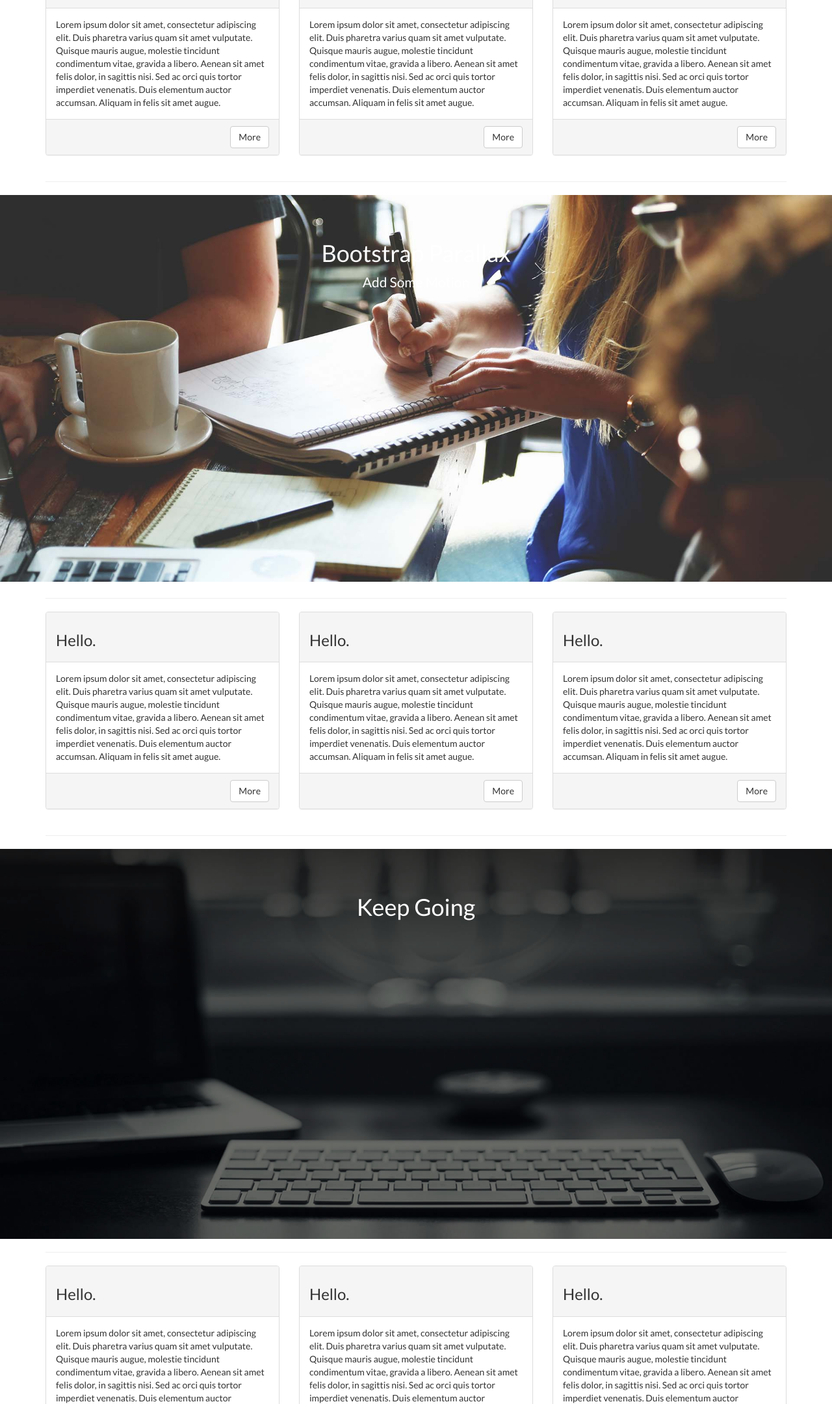
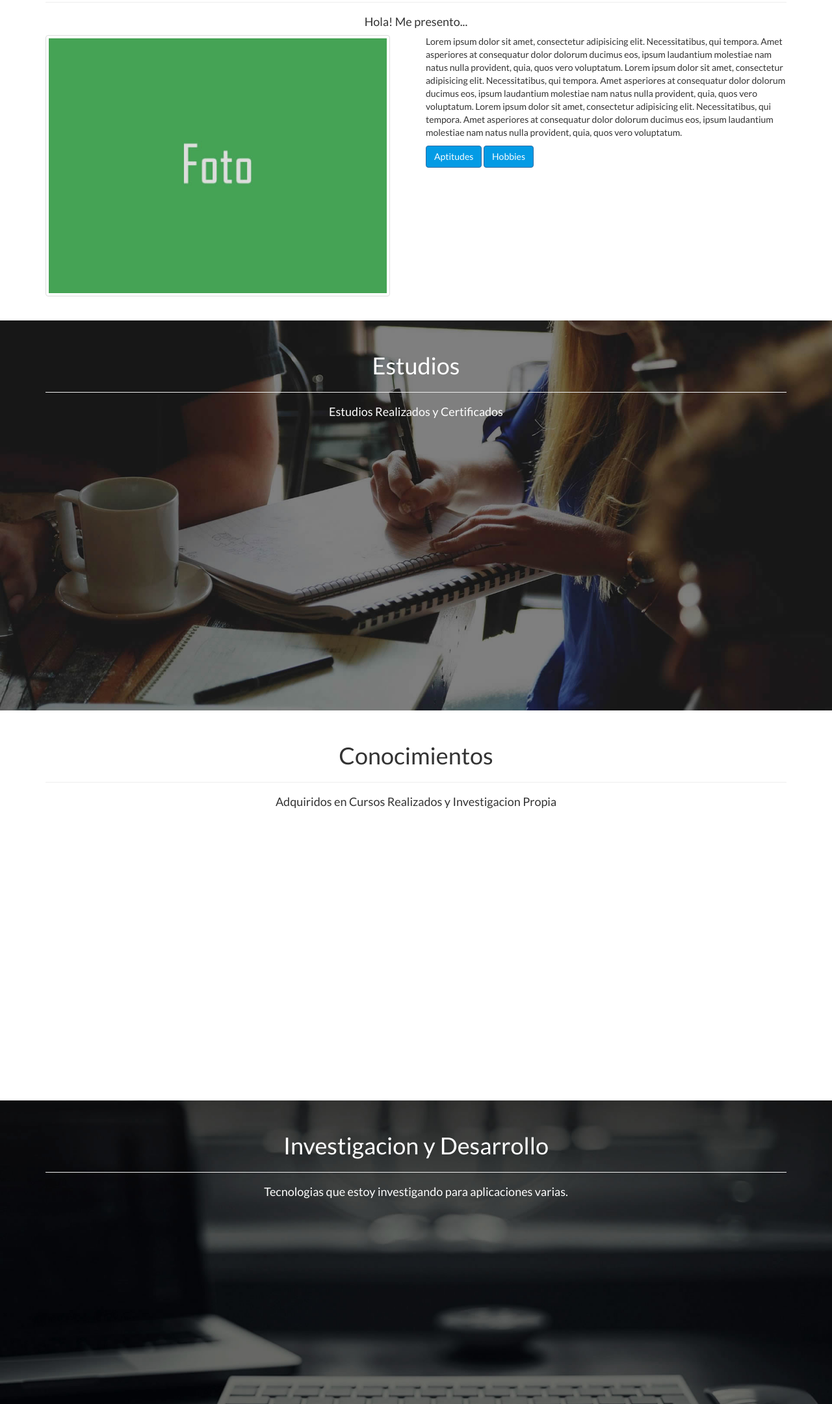
Before and after one commit to maceuge/BlueMind, a plain HTML site: page index.html in a window 1280 px wide. Shown: the part 640-2800 px from the top of the page at 65% size. Drawn offline with Linux system fonts and the light colour scheme.

Commit message:
Ajuster Maqueteado Parte2

```diff
--- a/css/generic.css
+++ b/css/generic.css
@@ -6,9 +6,33 @@
 
 .carousel-h3 {
     /*padding-bottom: 230px;*/
-    padding-bottom: 25%;
+    padding-bottom: 23%;
+}
+
+.carousel-hr {
+    max-width: 550px;
 }
 
 .bluelight {
     background-color: #039be5;
 }
+
+.bluelight-grad {
+    background: linear-gradient(141deg, #0fb8ad 0%, #1fc8db 51%, #039be5 75%);
+}
+
+.footerbar-color {
+    height: 250px;
+    width: 100%;
+    /*background: linear-gradient(141deg, #0fb8ad 0%, #1fc8db 51%, #2cb5e8 75%);*/
+    background: linear-gradient(141deg, #039be5 0%, #1fc8db 51%, #0fb8ad 75%);
+    opacity: 1;
+}
+
+ul {
+    list-style-type: none;
+}
+
+a:link {
+    text-decoration: none;
+}
--- a/css/home.css
+++ b/css/home.css
@@ -5,9 +5,8 @@
     border-radius: 0px;
     border: 0px;
     padding: 0px;
-    background-color: transparent;
-    /*background-color: #039be5;*/
-    transition: all 0.3s ease-in-out;
+    background: transparent;
+    transition: all 1s ease-in-out;
 }
 
 .navavatar {
@@ -47,6 +46,9 @@
 
 /*Fin Navbar*/
 
+
+
+
 /*Carousel*/
 .carousel-control .icon-prev, .carousel-control .icon-next, .carousel-control .fa-angle-double-left, .carousel-control .fa-angle-double-right {
     position: absolute;
@@ -63,17 +65,21 @@
 /*Fin de Carousel*/
 
 
+
+
+
 /*Parallax Seccion*/
 section {
     height:600px;
-    padding-top:50px;
-    padding-bottom:50px;
+    padding-top:30px;
+    padding-bottom:10px;
     overflow:auto;
     margin-top: 0px;
+    background-image: linear-gradient(to right, rgba(0, 0, 0, 1) 100%, rgba(0, 0, 0, 0) 0%);
 }
 
 .bg-1 {
-    background: url('../img/parallax/estudios.jpg') no-repeat center center fixed;
+    background: url('../img/parallax/estudiosdark.jpg') no-repeat center center fixed;
     color:#fff;
     background-size:cover;
     margin-top: 0px;
@@ -94,6 +100,16 @@ section {
 /*Fin de Parallax Seccion*/
 
 
+/*Contenedores*/
+
+.homepage {
+    padding-top: 30px;
+    height: 600px;
+}
+
+/*Fin de contenedores*/
+
+
 /*Footer*/
 #footer {
     height: 60px;
@@ -107,4 +123,8 @@ section {
     color:#efefef;
 }
 
+.list-footer {
+    border-right: 1px solid #dfdfdf ;
+}
+
 /*Fin del Footer*/
--- a/index.html
+++ b/index.html
@@ -69,19 +69,24 @@
             <img src="img/carousel/img1.jpg" alt="...">
             <div class="carousel-caption">
                 <h1 class="carousel-h1">Vivimos en un Mundo Digital</h1>
+                <hr class="carousel-hr">
                 <h3 class="carousel-h3">
                     Hoy la tecnologia esta al alcance de nuestras manos
-                    y nos facilita y ordena algunas de las tareas diarias.
+                    y nos facilita algunas de las tareas
+                    que realizamos durante el dia, mejorando nuestro desempeño
+                    en diversas actividades.
                 </h3>
             </div>
         </div>
         <div class="item">
-            <img src="img/carousel/img2.jpg" alt="...">
+            <img src="img/carousel/img23.jpg" alt="...">
             <div class="carousel-caption">
                 <h1 class="carousel-h1">Investigacion y Desarrollo Constante</h1>
+                <hr class="carousel-hr">
                 <h3 class="carousel-h3">
                    Estar a la vanguardia en ultimas tecnologias nos lleva a estar un
-                   paso adelante en el desarrollo de diversas soluciones.
+                   paso adelante en el desarrollo de diversas aplicaciones brindando
+                   mejores soluciones en las tareas mas complejas.
                 </h3>
             </div>
         </div>
@@ -89,6 +94,7 @@
             <img src="img/carousel/img3.jpg" alt="...">
             <div class="carousel-caption">
                 <h1 class="carousel-h1">Ayudar y Colaborar en un Proyecto</h1>
+                <hr class="carousel-hr">
                 <h3 class="carousel-h3">
                     El desarrollo se hace mas rapido y ordenado cuando se trabaja
                     en equipo que comprende conocimientos en distintos lenguajes de programacion.
@@ -110,164 +116,175 @@
 <!--Fin del Carousell-->
 
 <!--Sobre mi-->
-<div class="container">
-
-    <hr>
-
+<div class="container homepage">
     <div class="row">
-        <div class="col-md-4">
-            <div class="panel panel-default">
-                <div class="panel-heading"><h3>Hello.</h3></div>
-                <div class="panel-body">Lorem ipsum dolor sit amet, consectetur adipiscing elit. Duis pharetra varius quam sit amet vulputate.
-                    Quisque mauris augue, molestie tincidunt condimentum vitae, gravida a libero. Aenean sit amet felis
-                    dolor, in sagittis nisi. Sed ac orci quis tortor imperdiet venenatis. Duis elementum auctor accumsan.
-                    Aliquam in felis sit amet augue.
-                </div>
-                <div class="panel-footer text-right"><a href="#" class="btn btn-default">More</a></div>
-            </div>
+        <div class="col-md-12">
+            <h1 class="text-center">Sobre Mi</h1>
+            <hr>
+            <h4 class="text-center">Hola! Me presento...</h4>
         </div>
-        <div class="col-md-4">
-            <div class="panel panel-default">
-                <div class="panel-heading"><h3>Hello.</h3></div>
-                <div class="panel-body">Lorem ipsum dolor sit amet, consectetur adipiscing elit. Duis pharetra varius quam sit amet vulputate.
-                    Quisque mauris augue, molestie tincidunt condimentum vitae, gravida a libero. Aenean sit amet felis
-                    dolor, in sagittis nisi. Sed ac orci quis tortor imperdiet venenatis. Duis elementum auctor accumsan.
-                    Aliquam in felis sit amet augue.
-                </div>
-                <div class="panel-footer text-right"><a href="#" class="btn btn-default">More</a></div>
-            </div>
+    </div><!--/row1-->
+    <div class="row">
+        <div class="col-md-6">
+            <img src="img/fotoTest.jpg" class="img-thumbnail" alt="" width="530" height="400">
         </div>
-        <div class="col-md-4">
-            <div class="panel panel-default">
-                <div class="panel-heading"><h3>Hello.</h3></div>
-                <div class="panel-body">Lorem ipsum dolor sit amet, consectetur adipiscing elit. Duis pharetra varius quam sit amet vulputate.
-                    Quisque mauris augue, molestie tincidunt condimentum vitae, gravida a libero. Aenean sit amet felis
-                    dolor, in sagittis nisi. Sed ac orci quis tortor imperdiet venenatis. Duis elementum auctor accumsan.
-                    Aliquam in felis sit amet augue.
-                </div>
-                <div class="panel-footer text-right"><a href="#" class="btn btn-default">More</a></div>
-            </div>
+        <div class="col-md-6">
+            <p>
+                Lorem ipsum dolor sit amet, consectetur adipisicing elit. Necessitatibus, qui tempora.
+                Amet asperiores at consequatur dolor dolorum ducimus eos, ipsum laudantium molestiae
+                nam natus nulla provident, quia, quos vero voluptatum.
+                Lorem ipsum dolor sit amet, consectetur adipisicing elit. Necessitatibus, qui tempora.
+                Amet asperiores at consequatur dolor dolorum ducimus eos, ipsum laudantium molestiae
+                nam natus nulla provident, quia, quos vero voluptatum.
+                Lorem ipsum dolor sit amet, consectetur adipisicing elit. Necessitatibus, qui tempora.
+                Amet asperiores at consequatur dolor dolorum ducimus eos, ipsum laudantium molestiae
+                nam natus nulla provident, quia, quos vero voluptatum.
+            </p>
+            <a href="" class="btn btn-primary bluelight">Aptitudes</a>
+            <a href="" class="btn btn-primary bluelight">Hobbies</a>
         </div>
-    </div><!--/row-->
-
-    <hr>
-
+    </div><!--/row2-->
+    <!--<div class="row">-->
+        <!--<div class="col-md-6 col-md-offset-6">-->
+            <!--<a href="" class="btn btn-primary bluelight">Aptitudes</a>-->
+            <!--<a href="" class="btn btn-primary bluelight">Hobbies</a>-->
+        <!--</div>-->
+    <!--</div>&lt;!&ndash;/row3&ndash;&gt;-->
 </div><!--/container-->
 <!--Fin de Sobre Mi-->
 
 <!--parallax 1 Estudios -->
-<section class="bg-1 text-center">
-    <!--<div data-spy="affix" data-offset-top="400" data-offset-bottom="1000">-->
-    <h1>Bootstrap Parallax</h1>
-    <p class="lead">Add Some Motion</p>
-    <!--</div>-->
+<section class="bg-1">
+    <div class="container">
+        <div class="row">
+            <div class="col-md-12">
+                <h1 class="text-center">Estudios</h1>
+                <hr>
+                <h4 class="text-center">Estudios Realizados y Certificados</h4>
+            </div>
+        </div><!--/row1-->
+    </div>
 </section>
 <!--/parallax 1-->
 
 <!--Conocimientos-->
-<div class="container">
-
-    <hr>
-
+<div class="container homepage">
     <div class="row">
-        <div class="col-md-4">
-            <div class="panel panel-default">
-                <div class="panel-heading"><h3>Hello.</h3></div>
-                <div class="panel-body">Lorem ipsum dolor sit amet, consectetur adipiscing elit. Duis pharetra varius quam sit amet vulputate.
-                    Quisque mauris augue, molestie tincidunt condimentum vitae, gravida a libero. Aenean sit amet felis
-                    dolor, in sagittis nisi. Sed ac orci quis tortor imperdiet venenatis. Duis elementum auctor accumsan.
-                    Aliquam in felis sit amet augue.
-                </div>
-                <div class="panel-footer text-right"><a href="#" class="btn btn-default">More</a></div>
-            </div>
+        <div class="col-md-12">
+            <h1 class="text-center">Conocimientos</h1>
+            <hr>
+            <h4 class="text-center">Adquiridos en Cursos Realizados y Investigacion Propia</h4>
         </div>
-        <div class="col-md-4">
-            <div class="panel panel-default">
-                <div class="panel-heading"><h3>Hello.</h3></div>
-                <div class="panel-body">Lorem ipsum dolor sit amet, consectetur adipiscing elit. Duis pharetra varius quam sit amet vulputate.
-                    Quisque mauris augue, molestie tincidunt condimentum vitae, gravida a libero. Aenean sit amet felis
-                    dolor, in sagittis nisi. Sed ac orci quis tortor imperdiet venenatis. Duis elementum auctor accumsan.
-                    Aliquam in felis sit amet augue.
-                </div>
-                <div class="panel-footer text-right"><a href="#" class="btn btn-default">More</a></div>
-            </div>
-        </div>
-        <div class="col-md-4">
-            <div class="panel panel-default">
-                <div class="panel-heading"><h3>Hello.</h3></div>
-                <div class="panel-body">Lorem ipsum dolor sit amet, consectetur adipiscing elit. Duis pharetra varius quam sit amet vulputate.
-                    Quisque mauris augue, molestie tincidunt condimentum vitae, gravida a libero. Aenean sit amet felis
-                    dolor, in sagittis nisi. Sed ac orci quis tortor imperdiet venenatis. Duis elementum auctor accumsan.
-                    Aliquam in felis sit amet augue.
-                </div>
-                <div class="panel-footer text-right"><a href="#" class="btn btn-default">More</a></div>
-            </div>
-        </div>
-    </div><!--/row-->
-
-    <hr>
+    </div><!--/row1-->
 
 </div><!--/container-->
 <!--Fin de Conocimientos-->
 
 <!--parallax 2 Desarrollo -->
 <section class="bg-2">
-    <div class="col-sm-10 col-sm-offset-1 text-center">
-        <h1>Keep Going</h1>
+    <div class="container">
+        <div class="row">
+            <div class="col-md-12">
+                <h1 class="text-center">Investigacion y Desarrollo</h1>
+                <hr>
+                <h4 class="text-center">Tecnologias que estoy investigando para aplicaciones varias.</h4>
+            </div>
+        </div><!--/row1-->
     </div>
 </section>
 <!--/parallax 2-->
 
 <!--Portfolio-->
-<div class="container">
-    <hr>
+<div class="container homepage">
     <div class="row">
-        <div class="col-md-4">
-            <div class="panel panel-default">
-                <div class="panel-heading"><h3>Hello.</h3></div>
-                <div class="panel-body">Lorem ipsum dolor sit amet, consectetur adipiscing elit. Duis pharetra varius quam sit amet vulputate.
-                    Quisque mauris augue, molestie tincidunt condimentum vitae, gravida a libero. Aenean sit amet felis
-                    dolor, in sagittis nisi. Sed ac orci quis tortor imperdiet venenatis. Duis elementum auctor accumsan.
-                    Aliquam in felis sit amet augue.
-                </div>
-                <div class="panel-footer text-right"><a href="#" class="btn btn-default">More</a></div>
-            </div>
+        <div class="col-md-12">
+            <h1 class="text-center">Portfolio</h1>
+            <hr>
+            <h4 class="text-center">Algunos de los Desafios Realizados.</h4>
         </div>
-        <div class="col-md-4">
-            <div class="panel panel-default">
-                <div class="panel-heading"><h3>Hello.</h3></div>
-                <div class="panel-body">Lorem ipsum dolor sit amet, consectetur adipiscing elit. Duis pharetra varius quam sit amet vulputate.
-                    Quisque mauris augue, molestie tincidunt condimentum vitae, gravida a libero. Aenean sit amet felis
-                    dolor, in sagittis nisi. Sed ac orci quis tortor imperdiet venenatis. Duis elementum auctor accumsan.
-                    Aliquam in felis sit amet augue.
-                </div>
-                <div class="panel-footer text-right"><a href="#" class="btn btn-default">More</a></div>
-            </div>
-        </div>
-        <div class="col-md-4">
-            <div class="panel panel-default">
-                <div class="panel-heading"><h3>Hello.</h3></div>
-                <div class="panel-body">Lorem ipsum dolor sit amet, consectetur adipiscing elit. Duis pharetra varius quam sit amet vulputate.
-                    Quisque mauris augue, molestie tincidunt condimentum vitae, gravida a libero. Aenean sit amet felis
-                    dolor, in sagittis nisi. Sed ac orci quis tortor imperdiet venenatis. Duis elementum auctor accumsan.
-                    Aliquam in felis sit amet augue.
-                </div>
-                <div class="panel-footer text-right"><a href="#" class="btn btn-default">More</a></div>
-            </div>
-        </div>
-    </div>
-    <hr>
+    </div><!--/row1-->
 </div><!--/container-->
 <!--Fin de Portfolio-->
 
 <!--parallax 3 Footer -->
 <section class="bg-3 text-center">
-    <h1>Bootstrap Parallax</h1>
-    <p class="lead"></p>
+    <div class="container">
+        <div class="row">
+            <div class="col-md-12">
+                <hr>
+            </div>
+        </div><!--/row1-->
+        <div class="row">
+            <div class="col-md-3">
+                <h4>Libros Recomendados</h4>
+                <div class="list-footer">
+                    <ul>
+                        <li><a href="">sdfgsdfg</a></li>
+                        <li><a href="">sdfgsdfgsdfg</a></li>
+                        <li><a href="">sdfgsdfgsdf</a></li>
+                        <li><a href="">sdfgdsfgdfg</a></li>
+                        <li><a href="">sdfgsdfgsdf</a></li>
+                        <li><a href="">sdfgsdfgsdfg</a></li>
+                        <li><a href="">sdfgsdfgsdfgsd</a></li>
+                        <li><a href="">sdfgdsfgdfg</a></li>
+                    </ul>
+                    <!--<a href="#" class="">Dapibus ac facilisis in</a>-->
+                    <!--<a href="#" class="">Morbi leo risus</a>-->
+                    <!--<a href="#" class="">Porta ac consectetur ac</a>-->
+                    <!--<a href="#" class="">Vestibulum at eros</a>-->
+                    <!--<a href="#" class="">Vestibulum at eros</a>-->
+                    <!--<a href="#" class="">Vestibulum at eros</a>-->
+                    <!--<a href="#" class="">Vestibulum at eros</a>-->
+                </div>
+            </div>
+            <div class="col-md-3">
+                <h4>Links Interesantes</h4>
+                <div class="list-group">
+                    <a href="#" class="list-group-item disabled">
+                        Cras justo odio
+                    </a>
+                    <a href="#" class="list-group-item">Dapibus ac facilisis in</a>
+                    <a href="#" class="list-group-item">Morbi leo risus</a>
+                    <a href="#" class="list-group-item">Porta ac consectetur ac</a>
+                    <a href="#" class="list-group-item">Vestibulum at eros</a>
+                    <a href="#" class="list-group-item">Vestibulum at eros</a>
+                    <a href="#" class="list-group-item">Vestibulum at eros</a>
+                    <a href="#" class="list-group-item">Vestibulum at eros</a>
+                </div>
+            </div>
+            <div class="col-md-5 col-md-offset-1">
+                <h4>Contacto</h4>
+                <form class="form-horizontal">
+                    <div class="form-group">
+                        <!--<label for="inputEmail3" class="col-sm-2 control-label">Email</label>-->
+                        <!--<div class="col-sm-10">-->
+                            <input type="email" class="form-control input-lg" id="inputEmail3" placeholder="Email">
+                        <!--</div>-->
+                    </div>
+                    <div class="form-group">
+                        <!--<label for="inputPassword3" class="col-sm-2 control-label">Password</label>-->
+                        <!--<div class="col-sm-10">-->
+                            <input type="password" class="form-control input-lg" id="inputPassword3" placeholder="Password">
+                        <!--</div>-->
+                    </div>
+                    <div class="form-group">
+                        <!--<div class="col-sm-offset-2 col-sm-10">-->
+                            <textarea class="form-control input-lg" rows="8"></textarea>
+                        <!--</div>-->
+                    </div>
+                    <div class="form-group">
+                        <div class="col-sm-offset-2 col-sm-10">
+                            <button type="submit" class="btn btn-default">Sign in</button>
+                        </div>
+                    </div>
+                </form>
+            </div>
+        </div><!--/row2-->
+    </div>
 </section>
 <!--/parallax 3-->
 
-<div id="footer">
+<div class="footerbar-color" id="footer">
     <div class="container">
         <p class="text-muted">Este es el Footer BAR <a href="index.html"> Eugenio Vorontsov.com</a></p>
     </div>
@@ -276,10 +293,9 @@
 
 
 <!--Basic JavaScript Plugin-->
-
 <script type="text/javascript" src="js/jquery-3.1.1.js"></script>
 <script type="text/javascript" src="js/bootstrap.js"></script>
-<script type="text/javascript" src="js/paralax.js"></script>
+<script type="text/javascript" src="js/parallax.js"></script>
 <script type="text/javascript" src="js/navanim.js"></script>
 
 <!--Fin de JavaScript Plugins-->
```
Also changed, not shown: js/navanim.js (+24 -9 lines), img/carousel/img22.jpg (added), img/carousel/img23.jpg (added), img/carousel/img24.jpg (added), img/fotoTest.jpg (added), img/parallax/estudiosdark.jpg (added), js/parallax.js (renamed from js/paralax.js).
